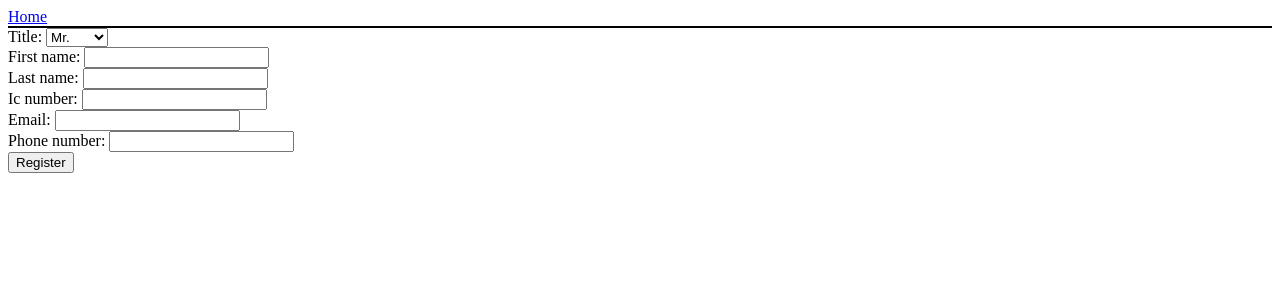
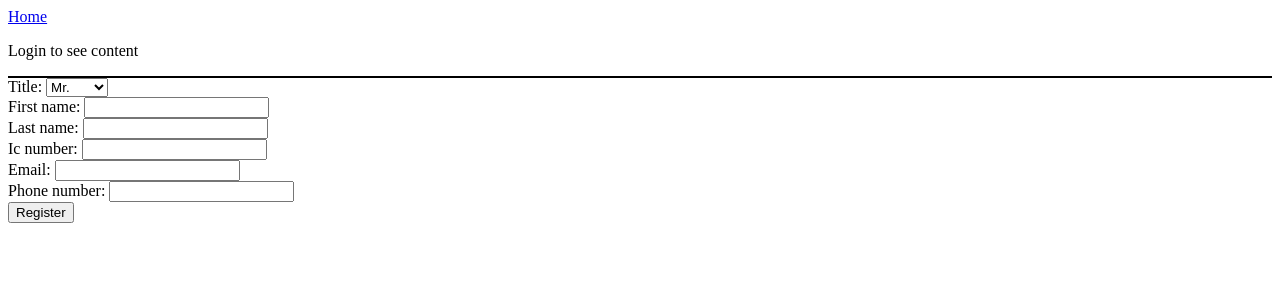
Before and after one commit to rahimi-mohd/CMS-extend, a Django app: page /patient_list/register_patient/ in a window 1280 px wide. Shown: the top 300 px of the page. Run offline with Django 5.2, Linux system fonts and the light colour scheme.

Commit message:
user handling, login and logout functioality

```diff
--- a/accounts/urls.py
+++ b/accounts/urls.py
@@ -0,0 +1,16 @@
+from django.urls import path
+from django.contrib.auth import views as auth_views
+
+app_name = "accounts"
+urlpatterns = [
+    path(
+        "login/",
+        auth_views.LoginView.as_view(template_name="accounts/login.html"),
+        name="login",
+    ),
+    path(
+        "logout/",
+        auth_views.LogoutView.as_view(template_name="accounts/logout.html"),
+        name="logout",
+    ),
+]
--- a/clinic/templates/clinic/nav.html
+++ b/clinic/templates/clinic/nav.html
@@ -1,3 +1,12 @@
 <nav style="border-bottom: 2px solid black;">
     <a href="{% url 'clinic:home' %}">Home</a>
+    {% if user.is_authenticated %}
+    <p>Hello, {{ user.username }}</p>
+    <form action="{% url 'accounts:logout' %}" method="post">
+        {% csrf_token %}
+        <button type="submit">Log Out</button>
+    </form>
+    {% else %}
+    <p>Login to see content</p>
+    {% endif %}
 </nav>
--- a/clinic_management_system/settings.py
+++ b/clinic_management_system/settings.py
@@ -123,3 +123,7 @@ STATIC_URL = "static/"
 # https://docs.djangoproject.com/en/5.1/ref/settings/#default-auto-field
 
 DEFAULT_AUTO_FIELD = "django.db.models.BigAutoField"
+
+LOGIN_REDIRECT_URL = "clinic:home"
+LOGOUT_REDIRECT_URL = "accounts:login"
+LOGIN_URL = "accounts:login"
--- a/clinic_management_system/urls.py
+++ b/clinic_management_system/urls.py
@@ -21,5 +21,5 @@ from django.urls import path, include
 urlpatterns = [
     path("admin/", admin.site.urls),
     path("", include("clinic.urls")),
-    # path("", include("accounts.urls")),
+    path("", include("accounts.urls")),
 ]
```
Also changed, not shown: accounts/templates/accounts/login.html (added, +10 -0 lines), accounts/templates/accounts/logout.html (added).
